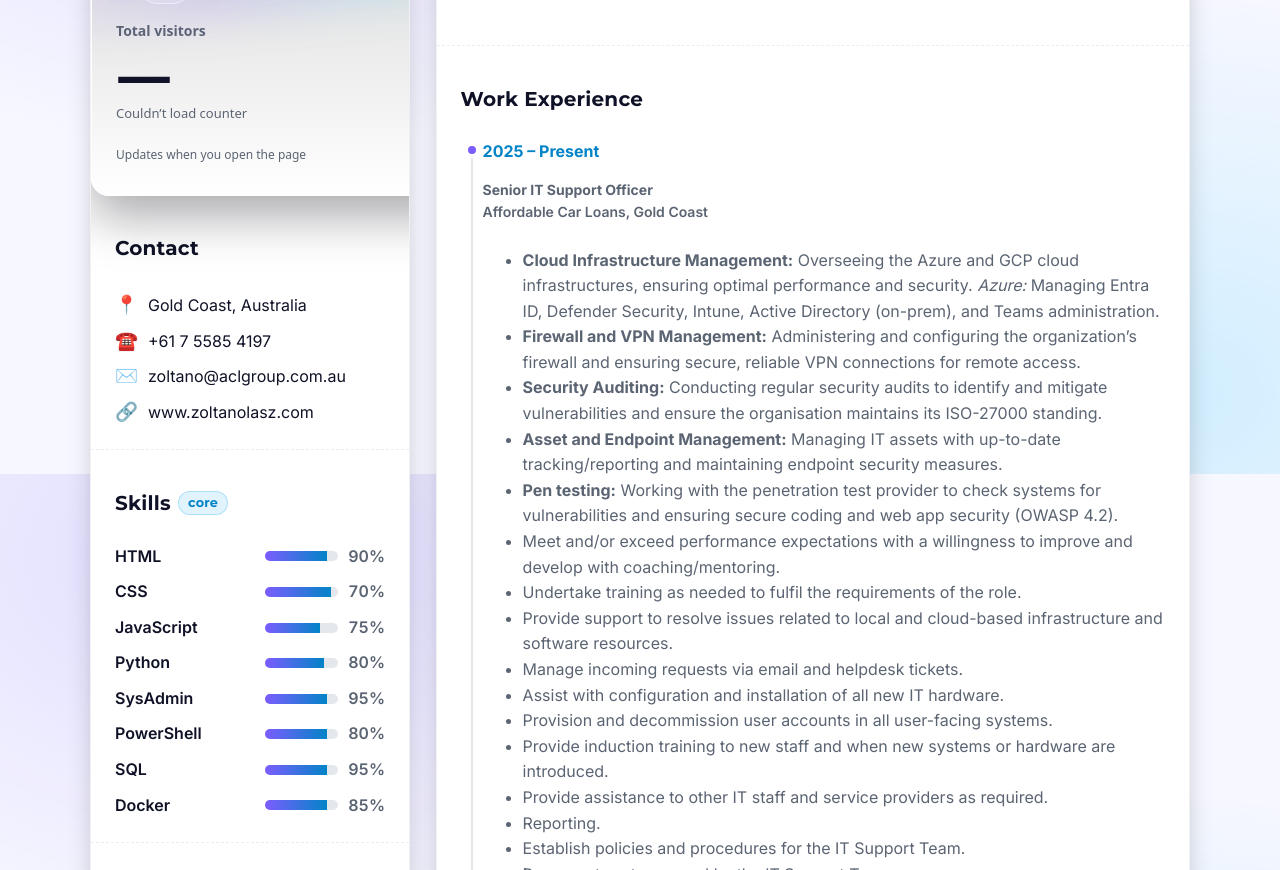
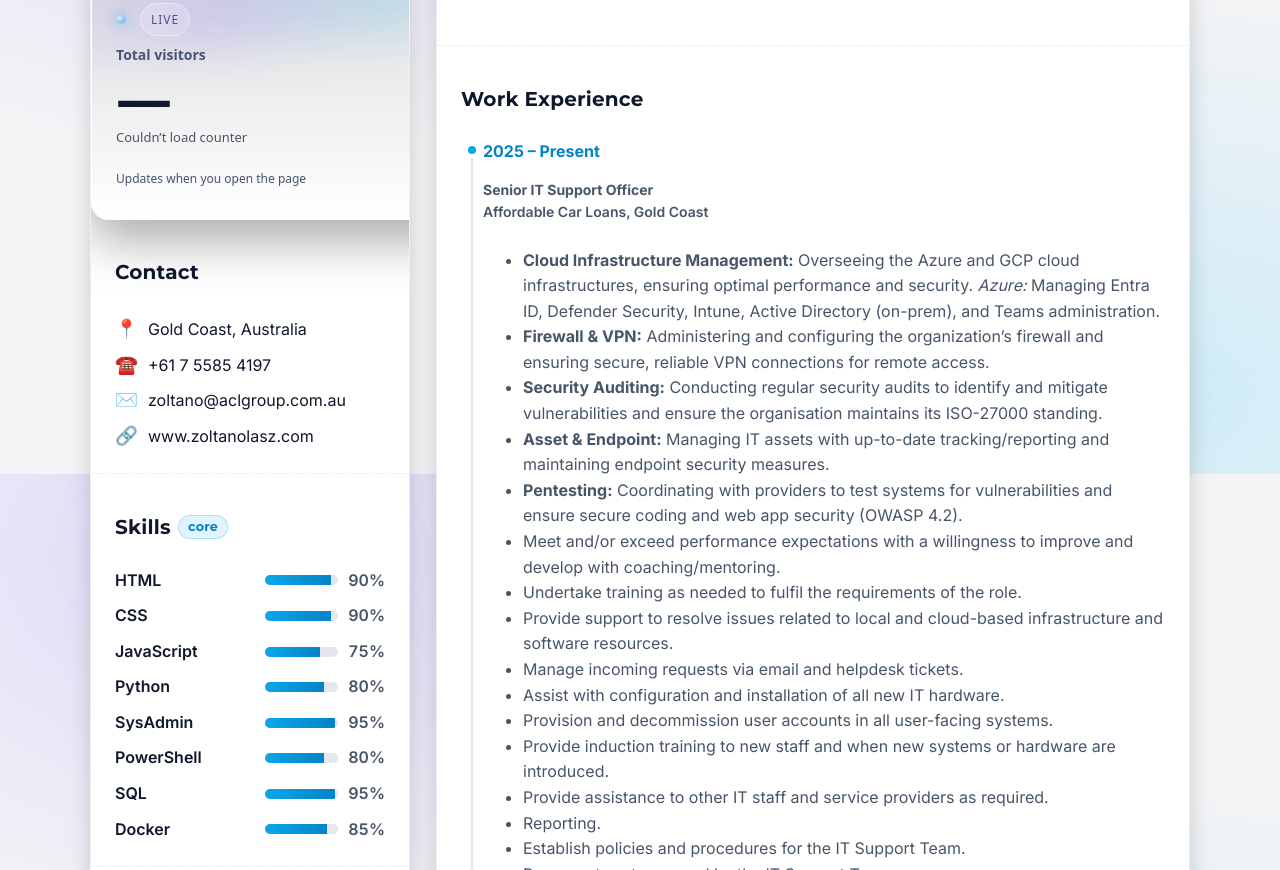
Before and after one commit to SurfAndCode/CloudChallenge, a plain HTML site: page FrontEnd/index.html in a window 1280 px wide. Shown: the part 326-1196 px from the top of the page. Drawn offline with Linux system fonts and the light colour scheme; no server answers.

Commit message:
updating frontend

```diff
--- a/FrontEnd/index.html
+++ b/FrontEnd/index.html
@@ -5,128 +5,73 @@
   <meta name="viewport" content="width=device-width, initial-scale=1" />
   <title>Resume — Zoltan Olasz</title>
   <meta name="description" content="Modern responsive resume for Zoltan Olasz" />
+  <!-- Color scheme + theme color for better address bar styling -->
+  <meta name="color-scheme" content="light dark">
+  <meta name="theme-color" content="#0b1220" media="(prefers-color-scheme: dark)">
+  <meta name="theme-color" content="#f3f4f6" media="(prefers-color-scheme: light)">
+  <!-- Preconnect to font hosts for faster paints -->
+  <link rel="preconnect" href="https://fonts.googleapis.com" />
+  <link rel="preconnect" href="https://fonts.gstatic.com" crossorigin />
   <link href="https://fonts.googleapis.com/css2?family=Inter:wght@400;600;700&family=Montserrat:wght@600;700&display=swap" rel="stylesheet">
   <link rel="stylesheet" href="styles.css" />
 </head>
-<body class="counter-bg" style="min-height:100dvh;display:grid;place-items:center;margin:0">
+<body class="counter-bg">
   <div class="page">
     <div class="resume">
       <!-- LEFT: Sidebar -->
       <aside class="sidebar card">
         <div class="top">
-          <div class="avatar" aria-hidden="true">
-            <img src="me.jpg" alt="Profile photo">
-          </div>
-          <h1 class="name" style="margin:16px 0 2px">Zoltan Olasz</h1>
-          <div class="role">Senior IT Support Officer</div>
+          <figure class="avatar" aria-hidden="true">
+            <img src="me.jpg" width="216" height="216" alt="Portrait of Zoltan Olasz" decoding="async" loading="eager" fetchpriority="high">
+          </figure>
+          <h1 class="name">Zoltan Olasz</h1>
+          <p class="role">Senior IT Support Officer</p>
         </div>
 
+        <!-- Live Visitor Counter -->
         <section class="counter-card" aria-labelledby="vc-h">
-    <div class="row">
-      <span class="dot" aria-hidden="true"></span>
-      <span class="badge">Live</span>
-    </div>
+          <div class="row">
+            <span class="dot" aria-hidden="true"></span>
+            <span class="badge">Live</span>
+          </div>
 
-    <h2 id="vc-h" class="title" style="margin-top:16px">Total visitors</h2>
+          <h2 id="vc-h" class="title">Total visitors</h2>
 
-    <div aria-live="polite" aria-atomic="true">
-      <div id="visit-value" class="value"><span class="skeleton"></span></div>
-      <div id="visit-sub" class="sub">Fetching count…</div>
-    </div>
+          <div aria-live="polite" aria-atomic="true">
+            <div id="visit-value" class="value"><span class="skeleton"></span></div>
+            <div id="visit-sub" class="sub">Fetching count…</div>
+          </div>
 
-    <div class="cta">
-      <span class="tip">Updates when you open the page</span>
-      <button id="visit-refresh" class="counter-refresh" type="button">Refresh</button>
-    </div>
-  </section>
+          <div class="cta">
+            <span class="tip">Updates when you open the page</span>
+            <button id="visit-refresh" class="counter-refresh" type="button">Refresh</button>
+          </div>
 
-<script>
-/* ====== CONFIG ====== */
-const ENDPOINT = "https://counterapi-a5aeacedhma9ecev.australiasoutheast-01.azurewebsites.net/api/visit";
-/*
-  INCREMENT_BEHAVIOR:
-  - "session": POST (inc 1) only once per browser tab session; otherwise GET
-  - "always" : POST every load
-  - "never"  : GET only (read-only)
-*/
-const INCREMENT_BEHAVIOR = "session";
-/* ==================== */
-
-const elValue = document.getElementById("visit-value");
-const elSub   = document.getElementById("visit-sub");
-const elBtn   = document.getElementById("visit-refresh");
-
-function countUp(el, from, to, ms=800){
-  const start = performance.now();
-  const fmt = n => n.toLocaleString(undefined);
-  function frame(now){
-    const t = Math.min(1, (now - start)/ms);
-    const eased = t<.5 ? 2*t*t : -1 + (4 - 2*t)*t;
-    const val = Math.round(from + (to - from) * eased);
-    el.textContent = fmt(val);
-    if (t < 1) requestAnimationFrame(frame);
-  }
-  requestAnimationFrame(frame);
-}
-
-function shouldPost(){
-  if (INCREMENT_BEHAVIOR === "always") return true;
-  if (INCREMENT_BEHAVIOR === "never") return false;
-  // "session"
-  const KEY = "visitCounter.incremented";
-  const isPrerender = document.visibilityState === "prerender";
-  const isBot = /bot|crawl|spider|slurp|bingpreview/i.test(navigator.userAgent||"");
-  if (sessionStorage.getItem(KEY) || isPrerender || isBot) return false;
-  sessionStorage.setItem(KEY, "1");
-  return true;
-}
-
-async function fetchCount({forceGet=false}={}){
-  const method = (shouldPost() && !forceGet) ? "POST" : "GET";
-  const url = method === "POST" ? ENDPOINT + "?inc=1" : ENDPOINT;
-  try{
-    elSub.textContent = method === "POST" ? "Counting your visit…" : "Loading…";
-    const res = await fetch(url, { method, mode:"cors", cache:"no-store", headers:{ "Accept":"application/json" } });
-    if (!res.ok) throw new Error("HTTP "+res.status);
-    const data = await res.json();
-    const next = Number(data?.count ?? NaN);
-    if (!Number.isFinite(next)) throw new Error("Invalid count");
-    const current = Number(elValue.textContent.replace(/[^0-9]/g,"")) || 0;
-    elValue.classList.remove("skeleton");
-    countUp(elValue, current, next, 700);
-    elSub.textContent = "Last updated just now";
-  }catch(err){
-    console.error("visit counter error:", err);
-    elValue.textContent = "—";
-    elSub.textContent = "Couldn’t load counter";
-  }
-}
-
-elBtn?.addEventListener("click", () => fetchCount({forceGet:true}));
-fetchCount();
-</script>
-
+          <noscript>
+            <p class="sub">JavaScript is disabled. Visitor count requires JavaScript to fetch.</p>
+          </noscript>
+        </section>
 
         <div class="section contact" aria-label="Contact">
           <h2 class="h">Contact</h2>
           <ul>
             <li data-emoji="📍"><span>Gold Coast, Australia</span></li>
-            <li data-emoji="☎️"><a href="#">+61 7 5585 4197</a></li>
+            <li data-emoji="☎️"><a href="tel:+61755854197">+61 7 5585 4197</a></li>
             <li data-emoji="✉️"><a href="mailto:zoltano@aclgroup.com.au">zoltano@aclgroup.com.au</a></li>
-            <li data-emoji="🔗"><a href="#" rel="noopener">www.zoltanolasz.com</a></li>
+            <li data-emoji="🔗"><a href="https://www.zoltanolasz.com" target="_blank" rel="noopener noreferrer">www.zoltanolasz.com</a></li>
           </ul>
         </div>
 
         <div class="section" aria-label="Skills">
           <h2 class="h">Skills <span class="pill">core</span></h2>
           <div class="skills">
-            <div class="skill"><div class="skill-name">HTML</div><div class="meter"><span style="--p:85"></span></div><div class="pct">90%</div></div>
-            <div class="skill"><div class="skill-name">CSS</div><div class="meter"><span style="--p:90"></span></div><div class="pct">70%</div></div>
+            <div class="skill"><div class="skill-name">HTML</div><div class="meter"><span style="--p:90"></span></div><div class="pct">90%</div></div>
+            <div class="skill"><div class="skill-name">CSS</div><div class="meter"><span style="--p:90"></span></div><div class="pct">90%</div></div>
             <div class="skill"><div class="skill-name">JavaScript</div><div class="meter"><span style="--p:75"></span></div><div class="pct">75%</div></div>
             <div class="skill"><div class="skill-name">Python</div><div class="meter"><span style="--p:80"></span></div><div class="pct">80%</div></div>
-            <div class="skill"><div class="skill-name">SysAdmin</div><div class="meter"><span style="--p:85"></span></div><div class="pct">95%</div></div>
-            <div class="skill"><div class="skill-name">PowerShell</div><div class="meter"><span style="--p:85"></span></div><div class="pct">80%</div></div>
-            <div class="skill"><div class="skill-name">SQL</div><div class="meter"><span style="--p:85"></span></div><div class="pct">95%</div></div>
+            <div class="skill"><div class="skill-name">SysAdmin</div><div class="meter"><span style="--p:95"></span></div><div class="pct">95%</div></div>
+            <div class="skill"><div class="skill-name">PowerShell</div><div class="meter"><span style="--p:80"></span></div><div class="pct">80%</div></div>
+            <div class="skill"><div class="skill-name">SQL</div><div class="meter"><span style="--p:95"></span></div><div class="pct">95%</div></div>
             <div class="skill"><div class="skill-name">Docker</div><div class="meter"><span style="--p:85"></span></div><div class="pct">85%</div></div>
           </div>
         </div>
@@ -164,40 +109,25 @@ fetchCount();
               <div class="muted">
                 <ul class="muted">
                   <li><strong>Cloud Infrastructure Management:</strong> Overseeing the Azure and GCP cloud infrastructures, ensuring optimal performance and security. <em>Azure:</em> Managing Entra ID, Defender Security, Intune, Active Directory (on-prem), and Teams administration.</li>
-
-                  <li><strong>Firewall and VPN Management:</strong> Administering and configuring the organization’s firewall and ensuring secure, reliable VPN connections for remote access.</li>
-
+                  <li><strong>Firewall &amp; VPN:</strong> Administering and configuring the organization’s firewall and ensuring secure, reliable VPN connections for remote access.</li>
                   <li><strong>Security Auditing:</strong> Conducting regular security audits to identify and mitigate vulnerabilities and ensure the organisation maintains its ISO-27000 standing.</li>
-
-                  <li><strong>Asset and Endpoint Management:</strong> Managing IT assets with up-to-date tracking/reporting and maintaining endpoint security measures.</li>
-
-                  <li><strong>Pen testing:</strong> Working with the penetration test provider to check systems for vulnerabilities and ensuring secure coding and web app security (OWASP 4.2).</li>
-
+                  <li><strong>Asset &amp; Endpoint:</strong> Managing IT assets with up-to-date tracking/reporting and maintaining endpoint security measures.</li>
+                  <li><strong>Pentesting:</strong> Coordinating with providers to test systems for vulnerabilities and ensure secure coding and web app security (OWASP 4.2).</li>
                   <li>Meet and/or exceed performance expectations with a willingness to improve and develop with coaching/mentoring.</li>
-
                   <li>Undertake training as needed to fulfil the requirements of the role.</li>
-
                   <li>Provide support to resolve issues related to local and cloud-based infrastructure and software resources.</li>
-
                   <li>Manage incoming requests via email and helpdesk tickets.</li>
-
                   <li>Assist with configuration and installation of all new IT hardware.</li>
-
                   <li>Provision and decommission user accounts in all user-facing systems.</li>
-
                   <li>Provide induction training to new staff and when new systems or hardware are introduced.</li>
-
                   <li>Provide assistance to other IT staff and service providers as required.</li>
-
                   <li>Reporting.</li>
-
                   <li>Establish policies and procedures for the IT Support Team.</li>
-
                   <li>Document systems used by the IT Support Team.</li>
                 </ul>
-
               </div>
             </article>
+
             <article class="item" role="listitem">
               <div class="date">2021 – 2024</div>
               <div class="title">
@@ -206,6 +136,7 @@ fetchCount();
               </div>
               <div class="muted">Concise bullet-style sentence describing scope and results.</div>
             </article>
+
             <article class="item" role="listitem">
               <div class="date">2015 – 2021</div>
               <div class="title">
@@ -233,15 +164,84 @@ fetchCount();
           <div class="chips" role="list">
             <span class="chip" role="listitem">🏄‍♂️ Surfing</span>
             <span class="chip" role="listitem">🏋️‍♀️ Kettlebells</span>
-            <span class="chip" role="listitem">🎸Music</span>
+            <span class="chip" role="listitem">🎸 Music</span>
           </div>
         </section>
 
         <section class="section no-print" aria-label="Actions">
-          <a class="btn" href="#" onclick="window.print()">🖨️ Print / Save as PDF</a>
+          <button class="btn" type="button" onclick="window.print()">🖨️ Print / Save as PDF</button>
         </section>
       </main>
     </div>
   </div>
+
+  <script defer>
+  /* ====== CONFIG ====== */
+  const ENDPOINT = "https://counterapi-a5aeacedhma9ecev.australiasoutheast-01.azurewebsites.net/api/visit";
+  /*
+    INCREMENT_BEHAVIOR:
+    - "session": POST (inc 1) only once per browser tab session; otherwise GET
+    - "always" : POST every load
+    - "never"  : GET only (read-only)
+  */
+  const INCREMENT_BEHAVIOR = "session";
+  /* ==================== */
+
+  const elValue = document.getElementById("visit-value");
+  const elSub   = document.getElementById("visit-sub");
+  const elBtn   = document.getElementById("visit-refresh");
+
+  const prefersReducedMotion = window.matchMedia("(prefers-reduced-motion: reduce)").matches;
+
+  function countUp(el, from, to, ms=800){
+    if (prefersReducedMotion) { el.textContent = to.toLocaleString(); return; }
+    const start = performance.now();
+    const fmt = n => n.toLocaleString(undefined);
+    function frame(now){
+      const t = Math.min(1, (now - start)/ms);
+      const eased = t<.5 ? 2*t*t : -1 + (4 - 2*t)*t;
+      const val = Math.round(from + (to - from) * eased);
+      el.textContent = fmt(val);
+      if (t < 1) requestAnimationFrame(frame);
+    }
+    requestAnimationFrame(frame);
+  }
+
+  function shouldPost(){
+    if (INCREMENT_BEHAVIOR === "always") return true;
+    if (INCREMENT_BEHAVIOR === "never") return false;
+    // "session"
+    const KEY = "visitCounter.incremented";
+    const isPrerender = document.visibilityState === "prerender";
+    const isBot = /bot|crawl|spider|slurp|bingpreview/i.test(navigator.userAgent||"");
+    if (sessionStorage.getItem(KEY) || isPrerender || isBot) return false;
+    sessionStorage.setItem(KEY, "1");
+    return true;
+  }
+
+  async function fetchCount({forceGet=false}={}){
+    const method = (shouldPost() && !forceGet) ? "POST" : "GET";
+    const url = method === "POST" ? ENDPOINT + "?inc=1" : ENDPOINT;
+    try{
+      elSub.textContent = method === "POST" ? "Counting your visit…" : "Loading…";
+      const res = await fetch(url, { method, mode:"cors", cache:"no-store", headers:{ "Accept":"application/json" } });
+      if (!res.ok) throw new Error("HTTP "+res.status);
+      const data = await res.json();
+      const next = Number(data?.count ?? NaN);
+      if (!Number.isFinite(next)) throw new Error("Invalid count");
+      const current = Number(elValue.textContent.replace(/[^0-9]/g,"")) || 0;
+      elValue.classList.remove("skeleton");
+      countUp(elValue, current, next, 700);
+      elSub.textContent = "Last updated just now";
+    }catch(err){
+      console.error("visit counter error:", err);
+      elValue.textContent = "—";
+      elSub.textContent = "Couldn’t load counter";
+    }
+  }
+
+  elBtn?.addEventListener("click", () => fetchCount({forceGet:true}));
+  fetchCount();
+  </script>
 </body>
 </html>
--- a/FrontEnd/styles.css
+++ b/FrontEnd/styles.css
@@ -1,22 +1,23 @@
+/* ======= THEME TOKENS ======= */
 :root{
-  /* Change these for brand theming */
-  --accent: #0ea5e9;           /* sky-500 */
-  --accent-600: #0284c7;       /* sky-600 */
-  --bg: #0b1220;
-  --card: #0f172a;
-  --muted: #94a3b8;
-  --text: #e5e7eb;
-  --ring: rgba(14,165,233,.25);
-  --radius: 18px;
+  /* Brand theming */
+  --accent:       #0ea5e9;    /* sky-500 */
+  --accent-600:   #0284c7;    /* sky-600 */
+  --bg:           #0b1220;
+  --card:         #0f172a;
+  --muted:        #94a3b8;
+  --text:         #e5e7eb;
+  --ring:         rgba(14,165,233,.35);
+  --radius:       18px;
   color-scheme: light dark;
 }
 
 @media (prefers-color-scheme: light){
   :root{
-    --bg: #f3f4f6;
+    --bg:   #f3f4f6;
     --card: #ffffff;
     --text: #0f172a;
-    --muted: #475569;
+    --muted:#475569;
     --ring: rgba(2,132,199,.25);
   }
 }
@@ -32,10 +33,12 @@ body{
     var(--bg);
   color:var(--text);
   line-height:1.6;
+  -webkit-font-smoothing: antialiased;
+  -moz-osx-font-smoothing: grayscale;
 }
 
+/* Page grid */
 .page{ padding: clamp(16px, 3vw, 32px); }
-
 .resume{
   max-width: 1100px;
   margin: 0 auto;
@@ -54,7 +57,10 @@ body{
   border-radius: var(--radius);
   box-shadow: 0 10px 30px -10px rgba(0,0,0,.35);
   border: 1px solid rgba(148,163,184,.15);
+  overflow: hidden; /* fallback for overflow: clip */
   overflow: clip;
+  content-visibility: auto;
+  contain-intrinsic-size: 600px;
 }
 
 /* Sidebar */
@@ -71,7 +77,7 @@ body{
 }
 .avatar img{ width:100%; height:100%; object-fit: cover }
 
-.name{ font: 700 clamp(1.25rem, .9rem + 1.6vw, 1.9rem) Montserrat, Inter, sans-serif }
+.name{ font: 700 clamp(1.25rem, .9rem + 1.6vw, 1.9rem) Montserrat, Inter, sans-serif; margin:16px 0 2px }
 .role{ color: var(--muted); margin-top:2px; font-weight:600 }
 
 .contact{ padding: 0 24px 20px }
@@ -79,7 +85,7 @@ body{
 .contact li{ display:flex; gap:10px; align-items: start }
 .contact li::before{ content: attr(data-emoji); font-size: 1.15rem; line-height:1.2 }
 .contact a{ color: inherit; text-decoration: none }
-.contact a:hover{ color: var(--accent) }
+.contact a:hover, .contact a:focus-visible{ color: var(--accent); outline: none }
 
 .section{ padding: 24px }
 .section + .section{ border-top: 1px dashed rgba(148,163,184,.2) }
@@ -120,7 +126,7 @@ body{
 
 /* Main content */
 .content{ display:grid; gap: clamp(18px, 2vw, 24px) }
-.about p{ margin: .25rem 0 0; color: var(--muted) }
+.about p{ margin: .25rem 0 0; color: var(--muted); max-inline-size: 72ch; }
 
 /* Desktop layout specifics */
 @media (min-width: 900px){
@@ -134,7 +140,7 @@ body{
   .page{ padding:0 }
   .card{ box-shadow:none; border-color:#e5e7eb }
   .sidebar{ position:static }
-  .contact a{ color: inherit }
+  .contact a{ color: inherit; text-decoration: underline }
   .no-print{ display:none !important }
 }
 
@@ -147,8 +153,14 @@ body{
   background: rgba(148,163,184,.08); color:inherit; text-decoration:none;
   font-weight:600; box-shadow: 0 6px 16px -12px rgba(14,165,233,.8);
 }
-.btn:hover{ border-color: rgba(14,165,233,.4) }
+.btn:hover, .btn:focus-visible{ border-color: rgba(14,165,233,.4); outline: none }
 
+/* Accessibility focus ring */
+:where(a, button):focus-visible{
+  outline: 3px solid var(--ring);
+  outline-offset: 2px;
+  border-radius: 10px;
+}
 
 /* 1) Turn off sticky sidebar on mobile so main content scrolls naturally */
 @media (max-width: 899px){
@@ -156,7 +168,7 @@ body{
 }
 
 /* 2) Make skill rows wrap cleanly on narrow screens */
-@media (max-width: 480px){
+@media (max-width: 520px){
   .skill{
     grid-template-columns: 1fr max-content;
     grid-template-areas:
@@ -172,26 +184,12 @@ body{
 img, svg, video{ max-width:100%; height:auto; }
 .contact a{ overflow-wrap:anywhere; word-break: break-word; }
 
-
-:root{
-  --bg: #0f1226;
-  --card: #171a3a;
-  --accent: #7c5cff;
-  --accent-2: #23c4ff;
-  --text: #e9ebff;
-  --muted: #9aa3b2;
-}
-@media (prefers-color-scheme: light){
-  :root{
-    --bg:#f6f7ff; --card:#ffffff; --text:#0f1226; --muted:#5b6472;
-  }
-}
-
-/* Optional page background helper (wrap your widget in .counter-bg if you want the glow) */
+/* ===== Visitor Counter (kept, but theme unified) ===== */
 .counter-bg{
-  background: radial-gradient(1200px 800px at 20% 10%, rgba(124,92,255,.18), transparent 50%),
-              radial-gradient(1200px 800px at 90% 90%, rgba(35,196,255,.18), transparent 50%),
-              var(--bg);
+  background:
+    radial-gradient(1200px 800px at 20% 10%, rgba(124,92,255,.18), transparent 50%),
+    radial-gradient(1200px 800px at 90% 90%, rgba(35,196,255,.18), transparent 50%),
+    var(--bg);
 }
 
 .counter-card{
@@ -202,9 +200,16 @@ img, svg, video{ max-width:100%; height:auto; }
   box-shadow: 0 20px 50px rgba(8,10,20,.35);
   padding:24px;
   position:relative;
-  overflow:clip;
+  overflow: hidden;
   color: var(--text);
   font-family: system-ui, -apple-system, Segoe UI, Roboto, "Helvetica Neue", Arial, "Noto Sans", "Apple Color Emoji", "Segoe UI Emoji";
+}
+/* Fallback when color-mix isn't supported */
+@supports not (color: color-mix(in oklab, #000, #fff)){
+  .counter-card{
+    background: var(--card);
+    border: 1px solid rgba(148,163,184,.2);
+  }
 }
 .counter-card::after{
   content:""; position:absolute; inset:-40% -20% auto -20%; height:160px;
@@ -247,6 +252,11 @@ img, svg, video{ max-width:100%; height:auto; }
 }
 @keyframes shimmer{ to{ background-position: -200% 0; } }
 
+@media (prefers-reduced-motion: reduce){
+  .dot{ animation: none }
+  .skeleton{ animation: none }
+}
+
 .cta{ margin-top:14px; display:flex; gap:12px; align-items:center; justify-content:space-between; }
 .cta .tip{ font-size:12px; color:var(--muted); }
 .hidden{ display:none !important; }
@@ -256,3 +266,5 @@ button.counter-refresh{
   background: color-mix(in oklab, var(--card), #000 6%); color:var(--text);
   padding:8px 12px; border-radius:10px; cursor:pointer; font-weight:600;
 }
+button.counter-refresh:hover,
+button.counter-refresh:focus-visible{ border-color: rgba(14,165,233,.4); outline: none }
```
